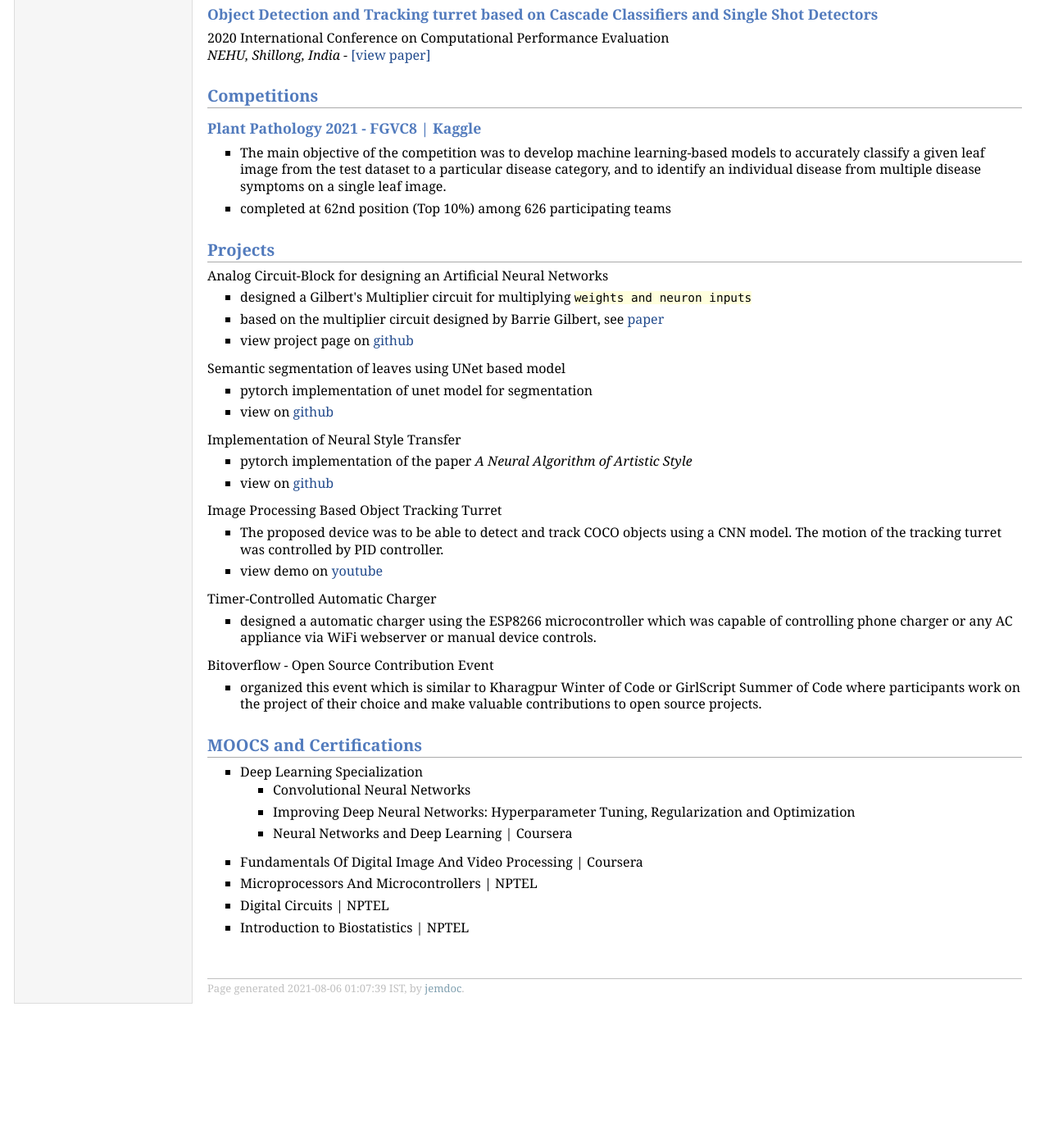
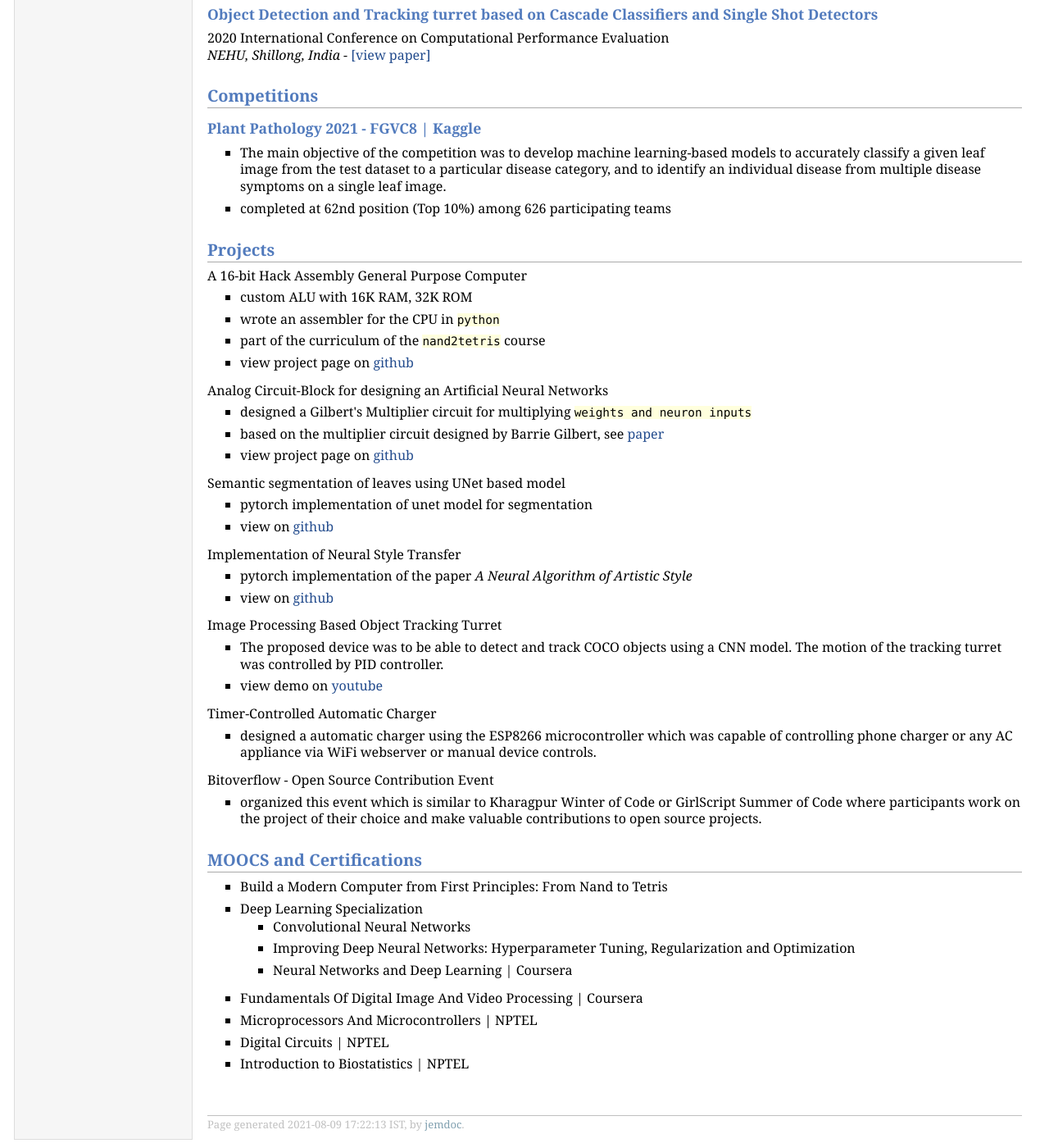
Before and after one commit to rusty-electron/rusty-electron.github.io, a Jekyll site: the page resume/index.html, which Jekyll copies as it is, in a window 1280 px wide and 1400 px high, scrolled down 1330 px. Shown: the whole window at 82% size. Built offline with Jekyll 4.4.1, drawn with Linux system fonts in a browser that asks for light colours; before the commit the page ends 2564 px from its top, so only the background shows below that.

Commit message:
add nand2tetris

```diff
--- a/resume/index.html
+++ b/resume/index.html
@@ -80,6 +80,17 @@ heuristic algorithm.</p>
 </li>
 </ul>
 <h2>Projects</h2>
+<p>A 16-bit Hack Assembly General Purpose Computer</p>
+<ul>
+<li><p>custom ALU with 16K RAM, 32K ROM</p>
+</li>
+<li><p>wrote an assembler for the CPU in <tt>python</tt></p>
+</li>
+<li><p>part of the curriculum of the <tt>nand2tetris</tt> course</p>
+</li>
+<li><p>view project page on <a href="https://github.com/rusty-electron/nand2tetris">github</a></p>
+</li>
+</ul>
 <p>Analog Circuit-Block for designing an Artificial Neural Networks</p>
 <ul>
 <li><p>designed a Gilbert's Multiplier circuit for multiplying <tt>weights and neuron inputs</tt></p>
@@ -128,6 +139,8 @@ their choice and make valuable contributions to open source projects.</p>
 </ul>
 <h2>MOOCS and Certifications</h2>
 <ul>
+<li><p>Build a Modern Computer from First Principles: From Nand to Tetris</p>
+</li>
 <li><p>Deep Learning Specialization</p>
 <ul>
 <li><p>Convolutional Neural Networks</p>
@@ -148,7 +161,7 @@ their choice and make valuable contributions to open source projects.</p>
 </ul>
 <div id="footer">
 <div id="footer-text">
-Page generated 2021-08-06 01:07:39 IST, by <a href="http://jemdoc.jaboc.net/">jemdoc</a>.
+Page generated 2021-08-09 17:22:13 IST, by <a href="http://jemdoc.jaboc.net/">jemdoc</a>.
 </div>
 </div>
 </td>
```
